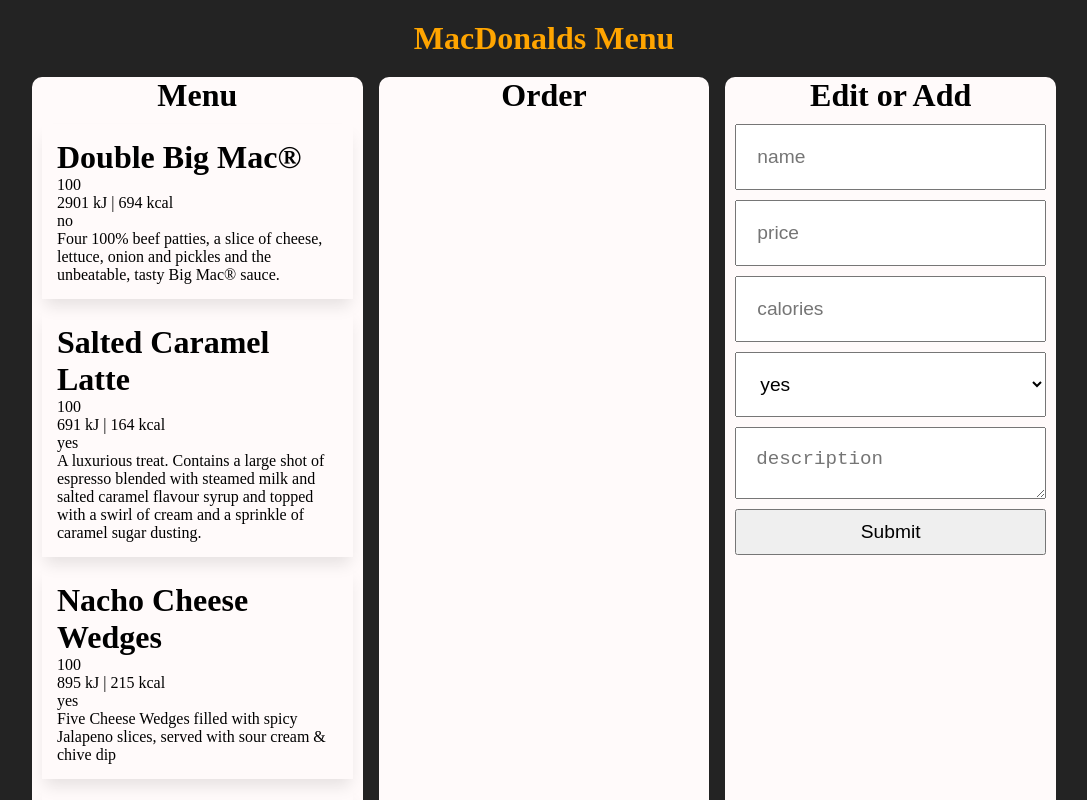
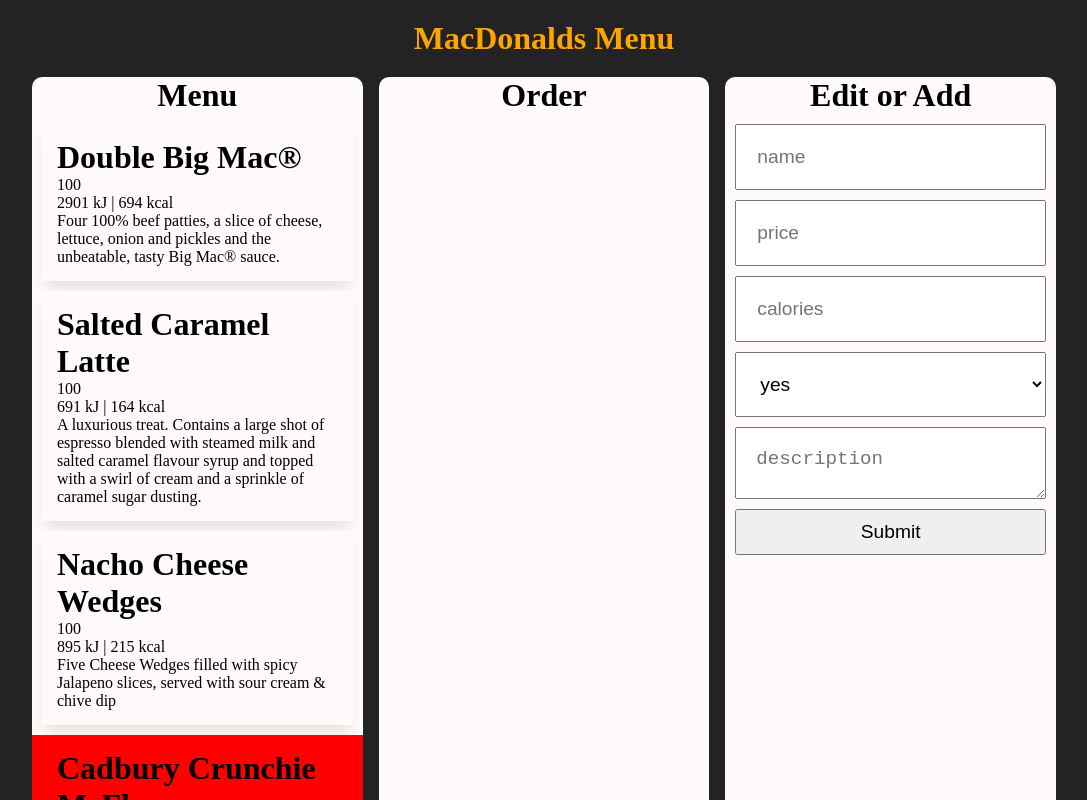
Before and after one commit to iiikova/Shopping-Cart, a React (Create React App) app: page / in a window 1280 px wide. Shown: the top 800 px of the page, without its empty margins (96-1183 px from the left). Built offline with nearby package versions, Linux system fonts and the light colour scheme.

Commit message:
add counter and disable item

```diff
--- a/src/App.js
+++ b/src/App.js
@@ -12,7 +12,7 @@
       name: "Double Big Mac®",
       price: 100,
       kkl: "2901 kJ | 694 kcal",
-      status: "no",
+      status: true,
       description:
         "Four 100% beef patties, a slice of cheese, lettuce, onion and pickles and the unbeatable, tasty Big Mac® sauce.",
     },
@@ -20,7 +20,7 @@
       id: 2,
       name: "Salted Caramel Latte",
       price: 100,
-      status: "yes",
+      status: true,
       kkl: "691 kJ | 164 kcal",
       description:
         "A luxurious treat. Contains a large shot of espresso blended with steamed milk and salted caramel flavour syrup and topped with a swirl of cream and a sprinkle of caramel sugar dusting.",
@@ -30,7 +30,7 @@
       name: "Nacho Cheese Wedges",
       price: 100,
       kkl: "895 kJ | 215 kcal",
-      status: "yes",
+      status: true,
       description:
         "Five Cheese Wedges filled with spicy Jalapeno slices, served with sour cream & chive dip",
     },
@@ -39,14 +39,26 @@
       name: "Cadbury Crunchie McFlurry",
       price: 100,
       kkl: "1459 kJ | 347 kcal",
-      status: "yes",
+      status: false,
       description:
         "Soft dairy ice cream, swirled with Cadbury Crunchie pieces and a honeycomb sauce.",
     },
   ]);
   const [order, setOrder] = useState([]);
+  const [count, setCount] = useState(0);
 
-  const test = (name, price, calories, status, description) => {
+  const increment = () => {
+    setCount((count) => count + 1);
+  };
+  const decrement = () => {
+    setCount((count) => {
+      if (count <= 0) alert("smaller tnan 0");
+      if (count >= 1) return count - 1;
+      if (count === 0) return count;
+    });
+  };
+
+  const pickItem = (name, price, calories, status, description, count) => {
     const favorite = {
       id: Math.random() * Math.ceil(10),
       name: name,
@@ -54,7 +66,9 @@
       kkl: calories,
       status: status,
       description: description,
+      amount: count,
     };
+    if (!status) return null
     order.push(favorite);
     setOrder([...order]);
     console.log(order);
@@ -65,8 +79,14 @@
       <div className="App">
         <Header />
         <div className="panel">
-          <Menu menu={menu} test={test} />
-          <Order menu={menu} order={order} />
+          <Menu menu={menu} pickItem={pickItem} />
+          <Order
+            menu={menu}
+            order={order}
+            count={count}
+            // increment={increment}
+            // decrement={decrement}
+          />
           <Edit menu={menu} setMenu={setMenu} />
         </div>
       </div>
--- a/src/components/Menu/Menu-item/MenuItem.jsx
+++ b/src/components/Menu/Menu-item/MenuItem.jsx
@@ -1,16 +1,18 @@
 import React from "react";
 import s from "./MenuItem.module.css";
 
-const MenuItem = ({ name, price, calories, status, description, test }) => (
+const MenuItem = ({ name, price, calories, status, description, pickItem }) => (
+  <div className={status ? s.green : s.red}>
     <div
       className={s.card}
-    onClick={() => test(name, price, calories, status, description)}
+      onClick={() => pickItem(name, price, calories, status, description)}
     >
       <h1>{name}</h1>
       <p>{price}</p>
       <p>{calories}</p>
-    <p>{status}</p>
+      <p >{status}</p>
       <p>{description}</p>
+    </div>
   </div>
 );
 
--- a/src/components/Menu/Menu-item/MenuItem.module.css
+++ b/src/components/Menu/Menu-item/MenuItem.module.css
@@ -4,3 +4,9 @@
   margin: 10px;
   box-shadow: 0px 10px 15px -3px rgba(0,0,0,0.1);
 }
+.green {
+  background-color: snow;
+}
+.red {
+  background-color: red;
+}
--- a/src/components/Menu/Menu.jsx
+++ b/src/components/Menu/Menu.jsx
@@ -2,10 +2,18 @@
 import MenuItem from "./Menu-item/MenuItem.jsx";
 import s from "./Menu.module.scss";
 
-export default function Menu({ menu, test }) {
+export default function Menu({ menu, pickItem }) {
   const renderMenu = menu.map((u) => {
     return (
-      <MenuItem  test={test} key={u.id} name={u.name} price={u.price} calories={u.kkl} description={u.description}  status={u.status}/>
+      <MenuItem
+        pickItem={pickItem}
+        key={u.id}
+        name={u.name}
+        price={u.price}
+        calories={u.kkl}
+        description={u.description}
+        status={u.status}
+      />
     );
   });
 
--- a/src/components/Order/Order.jsx
+++ b/src/components/Order/Order.jsx
@@ -1,10 +1,11 @@
 import react from "react";
 import s from "./Order.module.scss";
 
-export default function Order({ order }) {
+export default function Order({ order, status, count, increment, decrement }) {
   const orderMenu = order.map((m) => {
     return (
-      <div className={s.card} >
+
+      <div className={s.card} key={m.id}>
         <h1>{m.name}</h1>
         <p>{m.price}</p>
         <p>{m.calories}</p>
@@ -16,7 +17,10 @@
   return (
       <div className={s.order}>
         <h1>Order</h1>
-      <div >{orderMenu}</div>
+        <div>{orderMenu}</div>
+        {/* <div>count: {count}</div>
+      <button onClick={()=> increment()}>increment</button>
+      <button onClick={()=> decrement()}>decrement</button> */}
       </div>
   );
 }
```
Also changed, not shown: src/components/Order/Order.module.scss (line endings or trailing spaces). Lines whose indentation alone changed are shown as unchanged.
